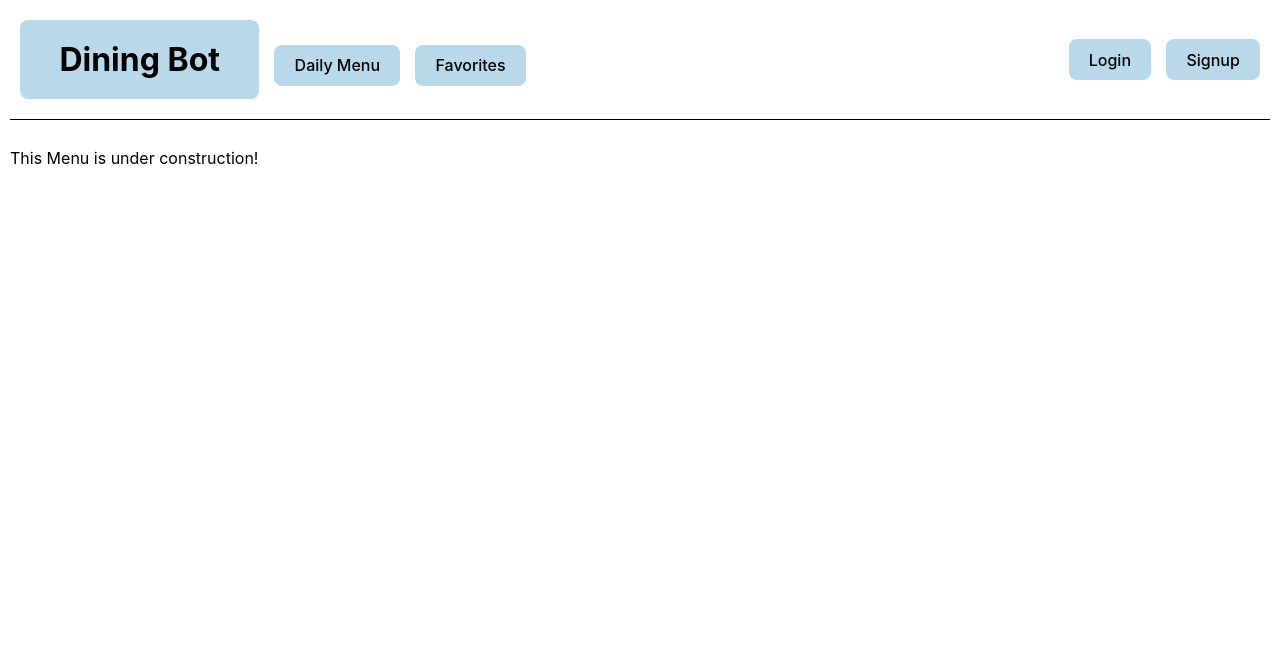
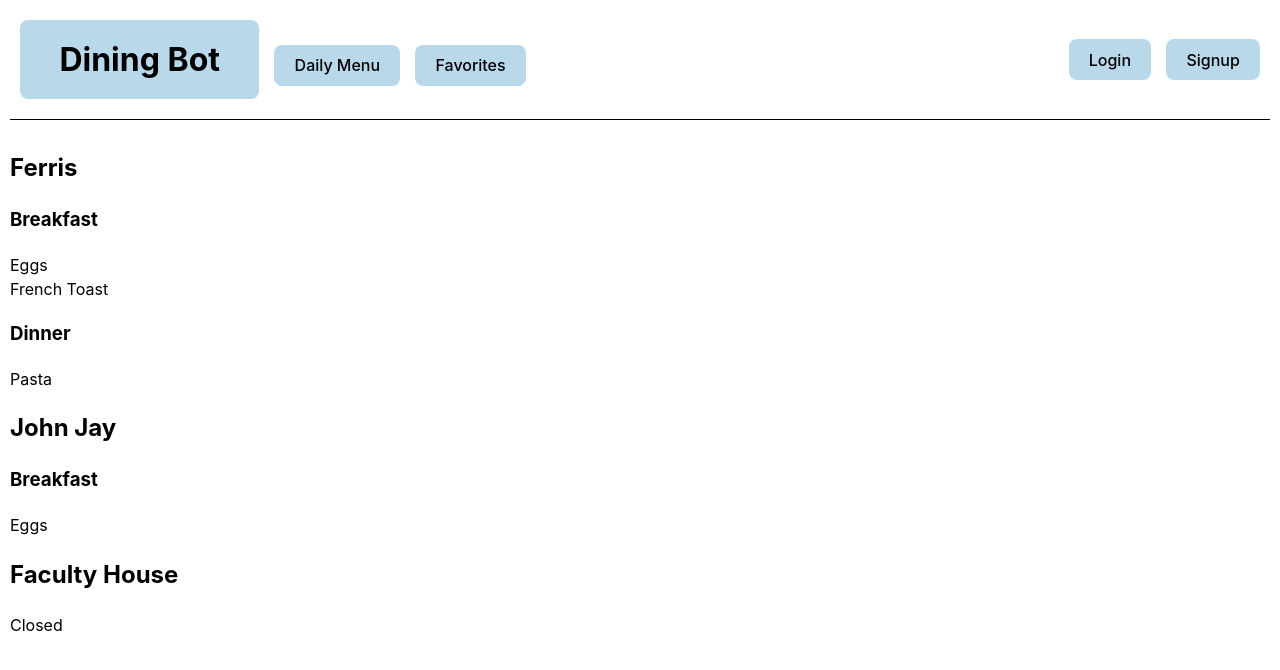
Before and after one commit to kd993595/cloud-team-UI, a React (Vite) app: page /menu in a window 1280 px wide. Shown: the top 670 px of the page. Built offline with nearby package versions, Linux system fonts and the light colour scheme.

Commit message:
Created basic Daily Meny Page

```diff
--- /dev/null
+++ b/src/components/DiningHall.tsx
@@ -0,0 +1,39 @@
+import {Food} from "../types/types.ts";
+import FoodCard from "./FoodCard.tsx";
+import {ReactElement} from "react";
+
+function DiningHall({name, allFood}: {name: string; allFood: Food[]}) {
+    const menus = new Map<string, Food[]>;
+    // Sort all food into its menu bucket
+    allFood.forEach((food) => {
+        if (!menus.has(food.meal))
+            menus.set(food.meal, []);
+        menus.get(food.meal)!.push(food);
+    })
+
+    const menuComponents: ReactElement[] = [];
+    menus.forEach((food, name) => {
+        menuComponents.push(<Menu name={name} foodArray={food} key={name}/>);
+    })
+
+    return (
+        <div>
+            <h2>{name}</h2>
+            {menuComponents.length > 0 ? menuComponents : "Closed"}
+        </div>
+    )
+}
+
+function Menu({name, foodArray}: {name: string; foodArray: Food[]}) {
+    return (
+        <div>
+            <h3>{name}</h3>
+            {foodArray.length > 0 ?
+                foodArray.map((food) => (<FoodCard food={food} key={food.food_name}/>))
+                : "Closed"
+            }
+        </div>
+    )
+}
+
+export default DiningHall;
--- /dev/null
+++ b/src/components/FoodCard.tsx
@@ -0,0 +1,11 @@
+import {Food} from "../types/types.ts";
+
+function FoodCard({food}: {food: Food}) {
+    return (
+        <div>
+            {food.food_name}
+        </div>
+    )
+}
+
+export default FoodCard;
--- a/src/pages/Menu.tsx
+++ b/src/pages/Menu.tsx
@@ -1,11 +1,57 @@
 import StickyBar from "../components/StickyBar.tsx";
+import {Food} from "../types/types.ts";
+import DiningHall from "../components/DiningHall.tsx";
+import {ReactElement} from "react";
+
+const availableDiningHalls = ["Ferris", "John Jay", "Faculty House"];
 
 function Menu() {
+
+    // The following is a collection of test food items
+    const food1: Food = {
+        food_name: "Eggs",
+        meal: "Breakfast",
+        dining_hall: "Ferris",
+    }
+    const food2: Food = {
+        food_name: "French Toast",
+        meal: "Breakfast",
+        dining_hall: "Ferris",
+    }
+    const food3: Food = {
+        food_name: "Eggs",
+        meal: "Breakfast",
+        dining_hall: "John Jay",
+    }
+    const food4: Food = {
+        food_name: "Pasta",
+        meal: "Dinner",
+        dining_hall: "Ferris",
+    }
+
+    const todaysFood = [food1, food2, food3, food4];
+    // Assume we get today's Food from the API
+
+    const diningHallOptions = new Map<string, Food[]>;
+    availableDiningHalls.forEach((hall) => {
+        diningHallOptions.set(hall, [])
+    })
+    todaysFood.forEach((food) => {
+        if (!diningHallOptions.has(food.dining_hall))
+            console.log("ERROR: Food from non-available dining hall: " + food.dining_hall)
+        else
+            diningHallOptions.get(food.dining_hall)!.push(food);
+    })
+
+    const diningHalls: ReactElement[] = [];
+    diningHallOptions.forEach((food, name) => {
+        diningHalls.push(<DiningHall name={name} allFood={food} key={name}/>);
+    })
 
     return (
         <>
             <StickyBar/>
-            <p>This Menu is under construction!</p>
+            {diningHalls}
         </>
     )
 }
--- /dev/null
+++ b/src/types/types.ts
@@ -0,0 +1,7 @@
+interface Food {
+    food_name: string;
+    meal: string;
+    dining_hall: string;
+}
+
+export type {Food}
```
